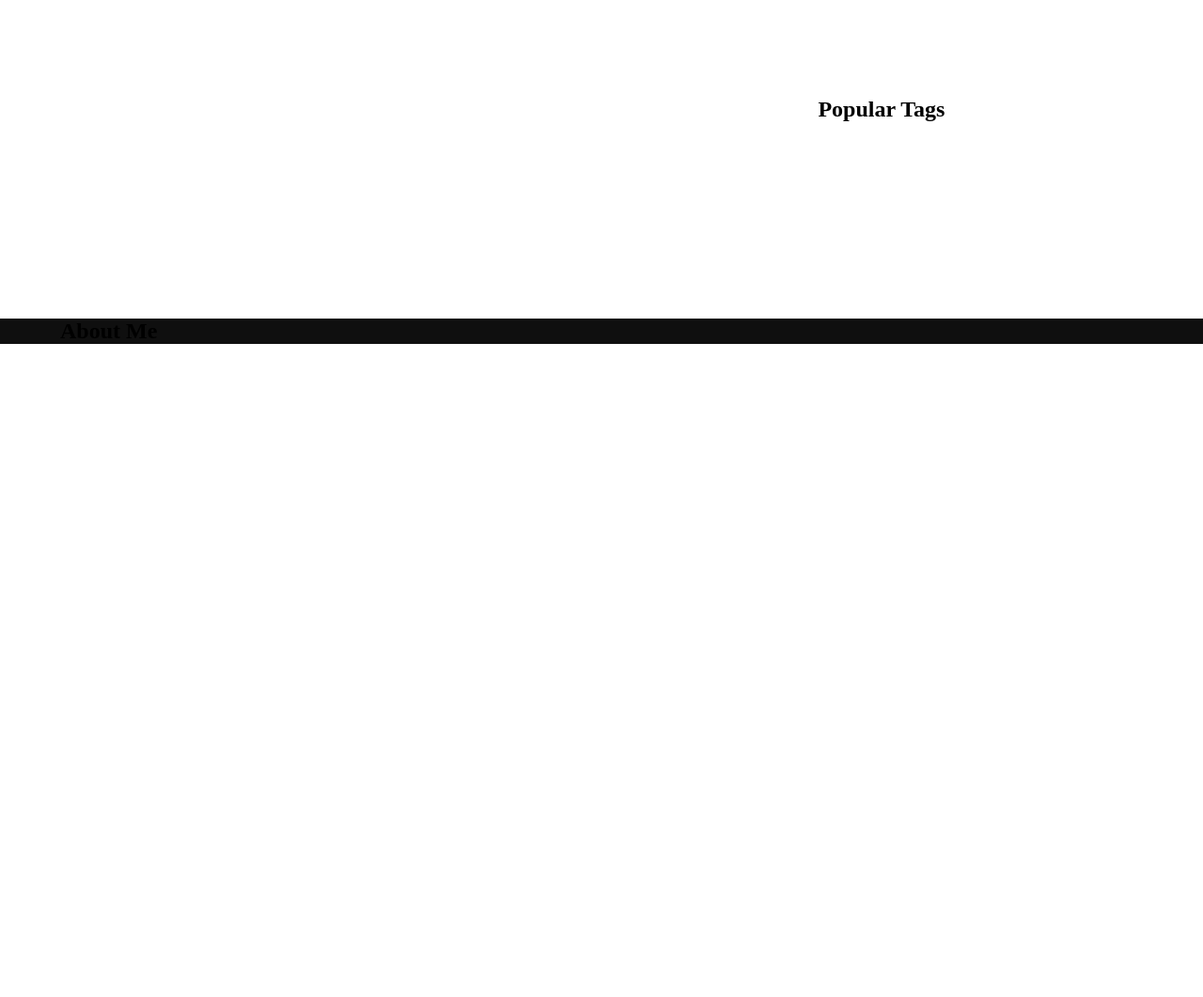
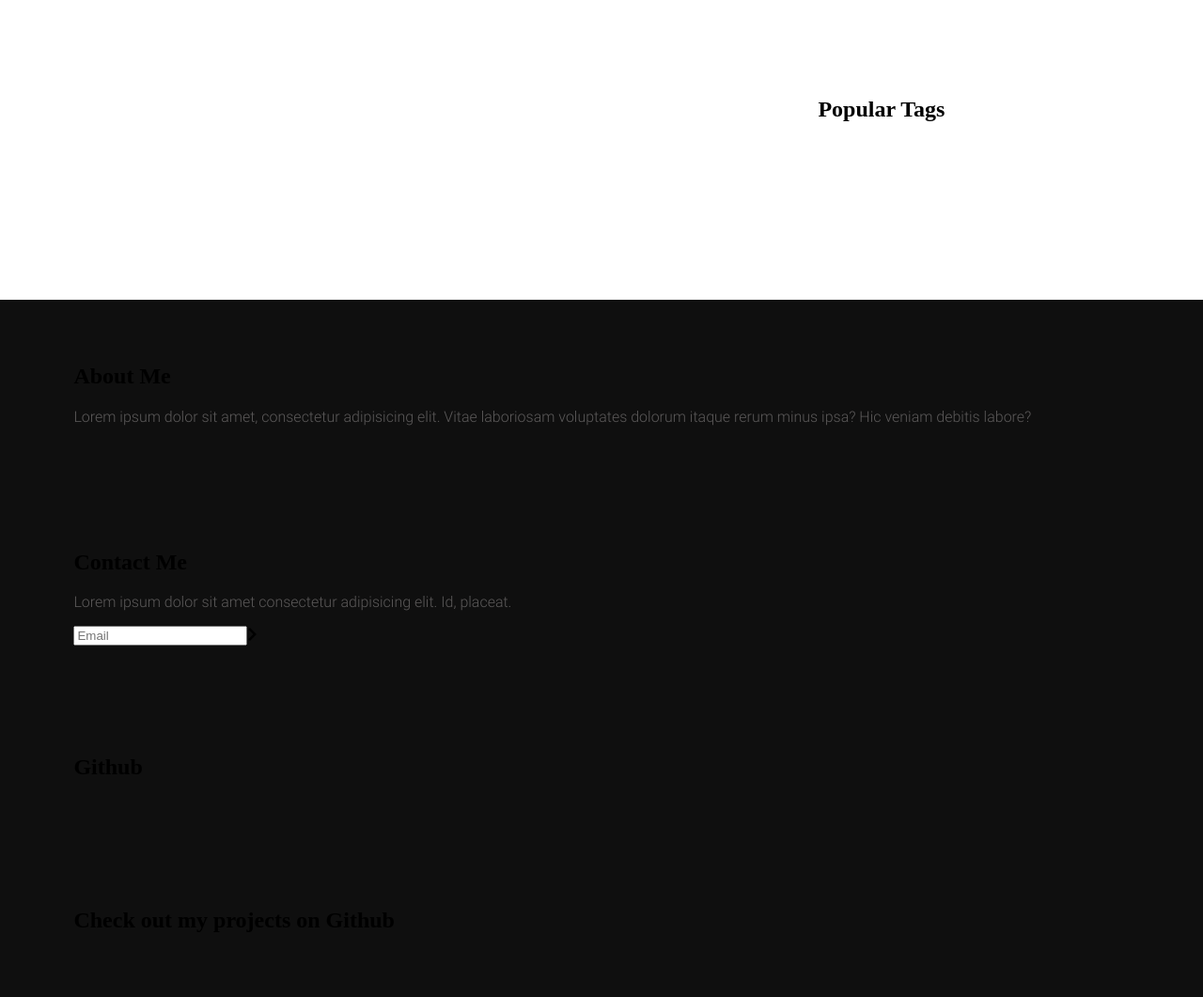
Before and after one commit to kaelif/html-blog, a plain HTML site: page index.html in a window 1280 px wide. Shown: the part 3730-4791 px from the top of the page at 94% size. Before the commit the page ends 4116 px from the top, so only its background shows below. Drawn offline with nearby package versions, Linux system fonts and the light colour scheme.

Commit message:
added 'contact me' option

```diff
--- a/css/style.css
+++ b/css/style.css
@@ -450,6 +450,14 @@ footer.footer.container{
     grid-template-columns: repeat(3, 1fr);
 }
 
+footer.footer .container > div{
+    flex-grow: 1;
+    flex-basis: 0;
+    padding: 3rem .9rem;
+}
+
+
+
 
 /* ----------------- Footer ---------------- */
 
--- a/index.html
+++ b/index.html
@@ -389,9 +389,23 @@
         <div class="container">
             <div class="about-me">
                 <h2>About Me</h2>
+                <p>Lorem ipsum dolor sit amet, consectetur adipisicing elit. Vitae laboriosam voluptates dolorum itaque rerum minus ipsa? Hic veniam debitis labore?</p>
             </div>
-            <div class="instagram"></div>
-            <div class="github"></div>
+
+            <div class="newsletter">
+                <h2>Contact Me</h2>
+                <p>Lorem ipsum dolor sit amet consectetur adipisicing elit. Id, placeat.</p>
+                <div class="form-element">
+                    <input type="text" placeholder="Email"><span><i class="fas fa-chevron-right"></i></span>
+                </div>
+            </div>
+
+            <div class="instagram">
+                <h2>Github</h2>
+            </div>
+            <div class="github">
+                <h2>Check out my projects on Github</h2>
+            </div>
         </div>
     </footer>
 
```
